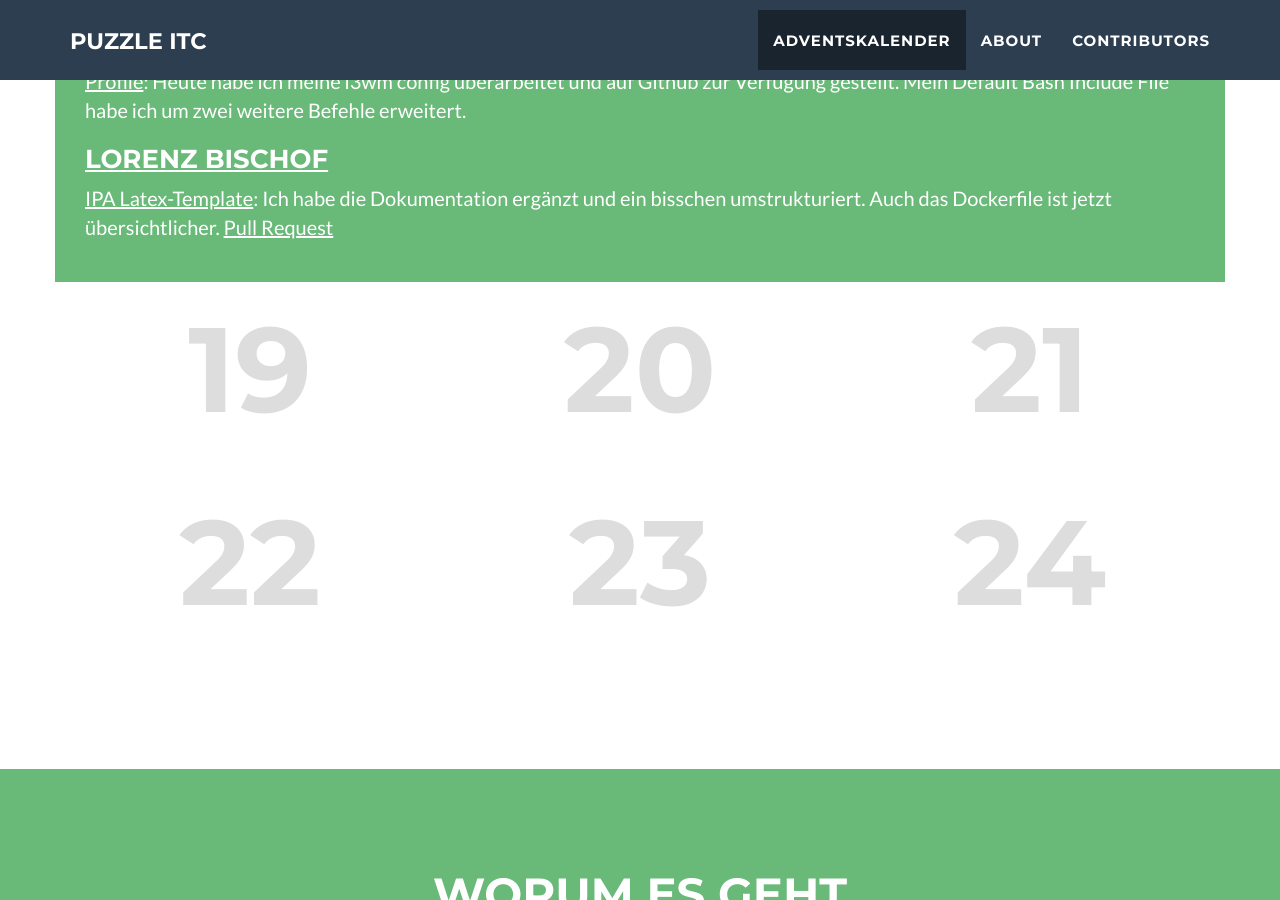
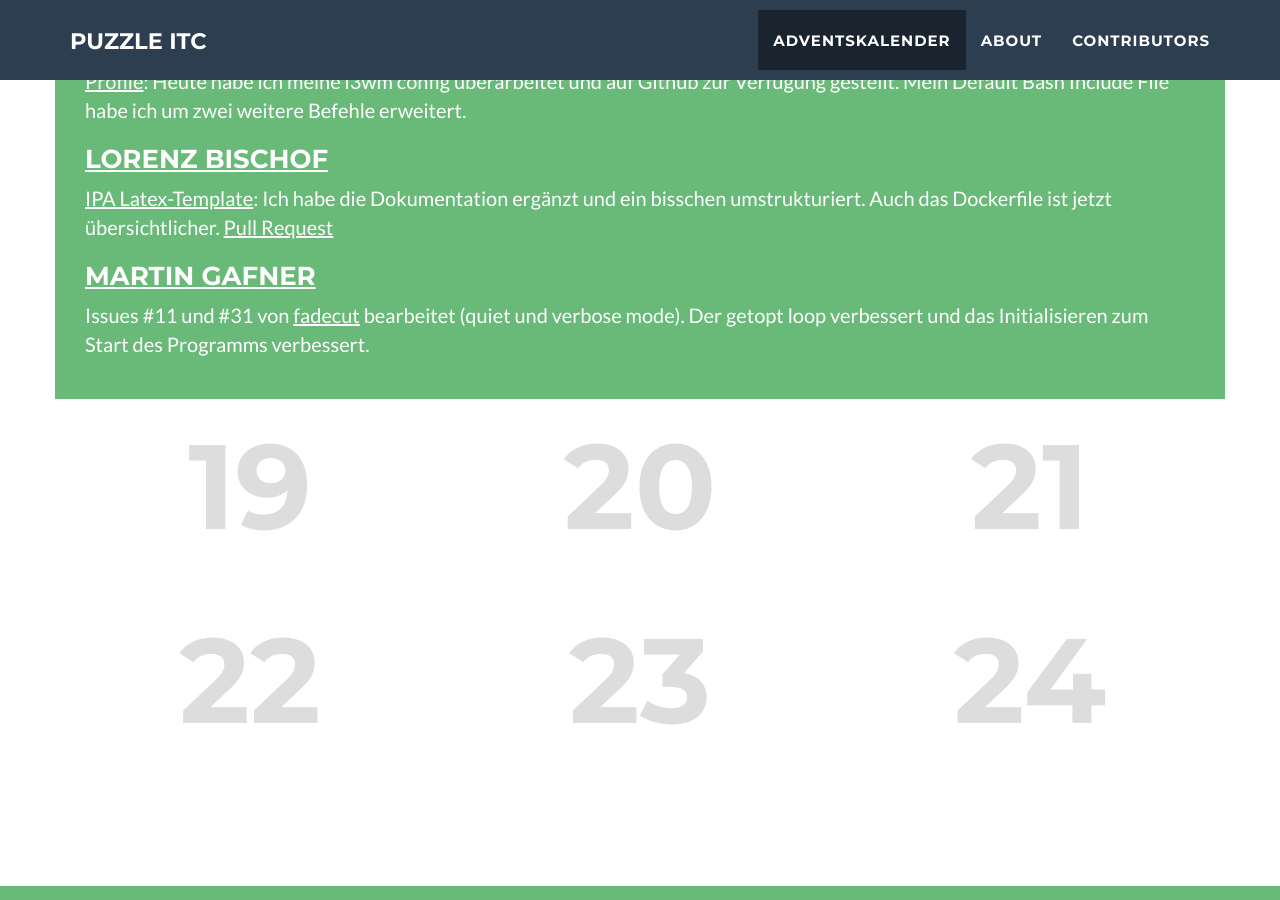
Before and after one commit to puzzle/opensource-advent-challenge-2015, a Jekyll site: the page built from index.html, in a window 1280 px wide and 900 px high, scrolled down 2468 px. Built offline with Jekyll 4.4.1, drawn with Linux system fonts in a browser that asks for light colours; nearby versions of some CDN libraries.

Commit message:
Update 18.markdown

```diff
--- a/_doors/18.markdown
+++ b/_doors/18.markdown
@@ -14,3 +14,6 @@ Heute habe ich die Testdatenbank im Projekt [schemaspy](https://github.com/drnoa
 
 ### [Lorenz Bischof](https://github.com/lbischof)
 [IPA Latex-Template](https://github.com/phil-matti/ipa-latex-template): Ich habe die Dokumentation ergänzt und ein bisschen umstrukturiert. Auch das Dockerfile ist jetzt übersichtlicher. [Pull Request](https://github.com/phil-matti/ipa-latex-template/pull/7)
+
+### [Martin Gafner](https://github.com/mgafner)
+Issues #11 und #31 von [fadecut](https://github.com/fadecut/fadecut) bearbeitet (quiet und verbose mode). Der getopt loop verbessert und das Initialisieren zum Start des Programms verbessert.
```
